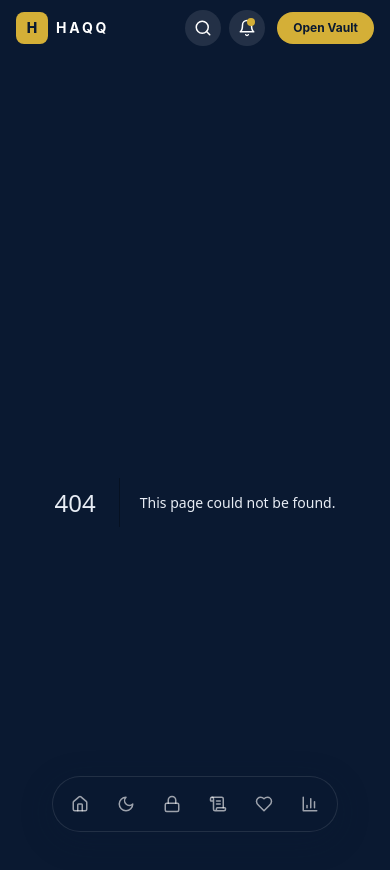
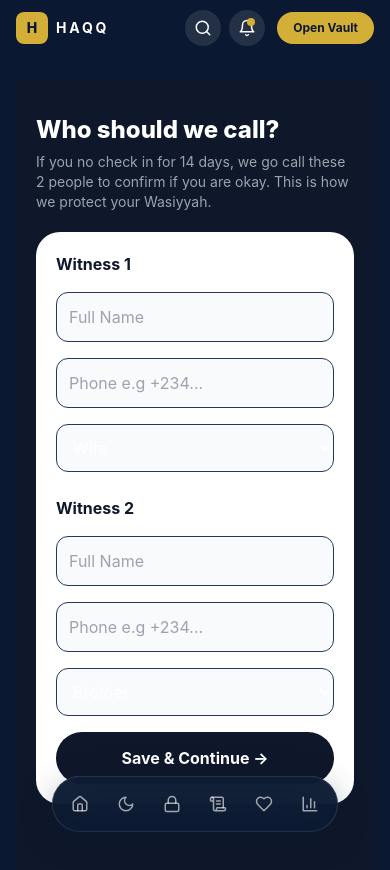
Before and after one commit to Habeebullahi7/Haqq-Vault, a Next.js app: page /onboarding-witness in a window 390 px wide. Before the commit this address had no page. Shown: the top 870 px of the page. Built offline with nearby package versions, Linux system fonts and the light colour scheme.

Commit message:
Create WitnessPage for witness details input
This page allows users to input details for two witnesses, including their names, phone numbers, and relationships. It validates the input and saves the data to a Supabase database.

```diff
--- /dev/null
+++ b/app/onboarding-witness/page.tsx
@@ -0,0 +1,45 @@
+"use client";
+import { useState } from "react";
+import { supabase } from "@/lib/supabase";
+import { useRouter } from "next/navigation";
+
+export default function WitnessPage() {
+  const [w1, setW1] = useState({ name: "", phone: "", relationship: "Wife" });
+  const [w2, setW2] = useState({ name: "", phone: "", relationship: "Brother" });
+  const router = useRouter();
+
+  async function save() {
+    if (!w1.name || !w1.phone || !w2.name || !w2.phone) { alert("Add 2 witnesses — this is for your safety"); return; }
+    const { data: { user } } = await supabase.auth.getUser();
+    if (!user) { router.push("/login"); return; }
+    await supabase.from('witnesses').insert([
+      { user_id: user.id, name: w1.name, phone: w1.phone, relationship: w1.relationship },
+      { user_id: user.id, name: w2.name, phone: w2.phone, relationship: w2.relationship },
+    ]);
+    router.push("/");
+  }
+
+  return (
+    <div className="min-h-screen bg-[#0f172a] text-white px-5 py-8">
+      <div className="max-w-md mx-auto">
+        <h1 className="font-extrabold text-[24px]">Who should we call?</h1>
+        <p className="text-sm text-gray-400 mt-1">If you no check in for 14 days, we go call these 2 people to confirm if you are okay. This is how we protect your Wasiyyah.</p>
+        <div className="bg-white text-[#0f172a] rounded-[24px] p-5 mt-5 space-y-4">
+          <p className="font-bold">Witness 1</p>
+          <input value={w1.name} onChange={e=>setW1({...w1, name: e.target.value})} placeholder="Full Name" className="w-full p-3 bg-gray-50 rounded-xl border" />
+          <input value={w1.phone} onChange={e=>setW1({...w1, phone: e.target.value})} placeholder="Phone e.g +234..." className="w-full p-3 bg-gray-50 rounded-xl border" />
+          <select value={w1.relationship} onChange={e=>setW1({...w1, relationship: e.target.value})} className="w-full p-3 bg-gray-50 rounded-xl border">
+            <option>Wife</option><option>Husband</option><option>Brother</option><option>Sister</option><option>Father</option><option>Mother</option><option>Imam</option><option>Friend</option>
+          </select>
+          <p className="font-bold pt-2">Witness 2</p>
+          <input value={w2.name} onChange={e=>setW2({...w2, name: e.target.value})} placeholder="Full Name" className="w-full p-3 bg-gray-50 rounded-xl border" />
+          <input value={w2.phone} onChange={e=>setW2({...w2, phone: e.target.value})} placeholder="Phone e.g +234..." className="w-full p-3 bg-gray-50 rounded-xl border" />
+          <select value={w2.relationship} onChange={e=>setW2({...w2, relationship: e.target.value})} className="w-full p-3 bg-gray-50 rounded-xl border">
+            <option>Brother</option><option>Sister</option><option>Wife</option><option>Husband</option><option>Father</option><option>Mother</option><option>Imam</option><option>Friend</option>
+          </select>
+          <button onClick={save} className="w-full bg-[#0f172a] text-white py-3.5 rounded-full font-bold">Save & Continue →</button>
+        </div>
+      </div>
+    </div>
+  );
+}
```
